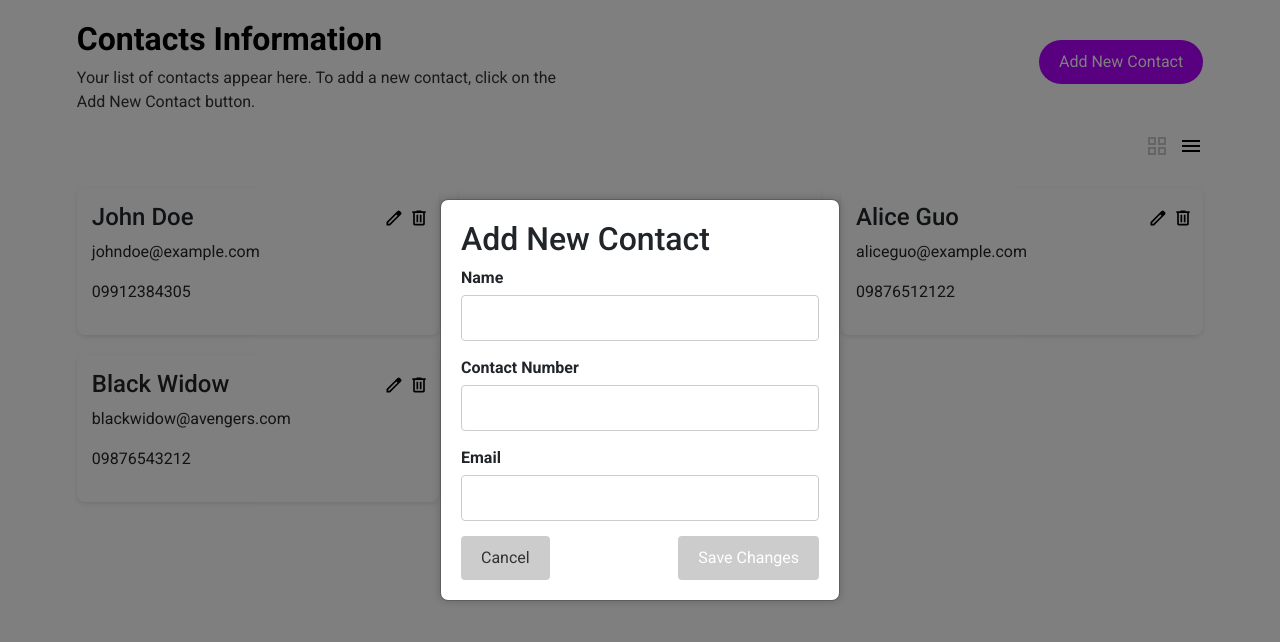
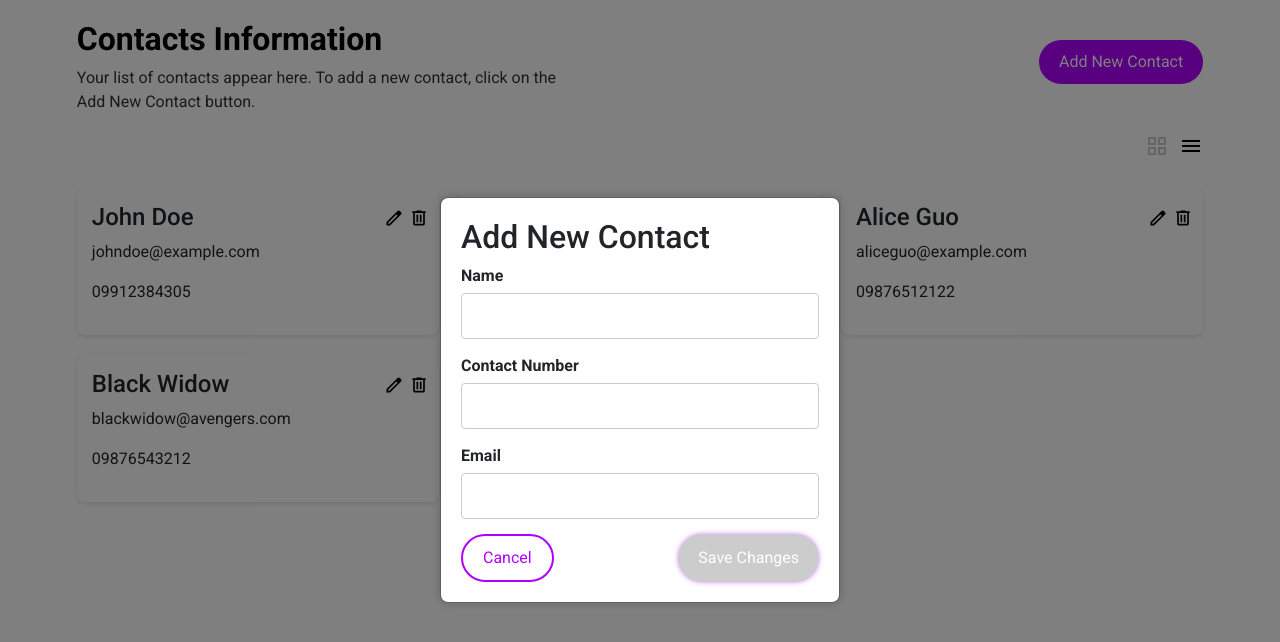
Before and after one commit to stephaniemicah/contact-assessment, an Angular app: page / in a window 1280 px wide. Both pictures are taken after a click on the button "Add New Contact". Shown: the top 642 px of the page. Built offline with nearby package versions, Linux system fonts and the light colour scheme; data requests are answered from the project's data file.

Commit message:
Update button styles

```diff
--- a/src/app/contacts/new-contact/new-contact.component.css
+++ b/src/app/contacts/new-contact/new-contact.component.css
@@ -76,23 +76,25 @@
 .modal-actions button {
   padding: 10px 20px;
   border: none;
-  border-radius: 4px;
+  border-radius: 50px;
   cursor: pointer;
   font-size: 16px;
 }
 
 .modal-actions button:first-child {
-  background-color: #ccc;
-  color: #333;
+  background-color: white;
+  color: #b200ff;
+  border: #b200ff 2px solid;
 }
 
 .modal-actions button:last-child {
   background-color: #b200ff;
+  box-shadow: 0 0 5px rgba(178, 0, 255, 0.5);
   color: #fff;
 }
 
 .modal-actions button:first-child:hover {
-  background-color: #b3b3b3;
+  box-shadow: 0 0 5px rgba(178, 0, 255, 0.5);
 }
 
 .control-error {
```
